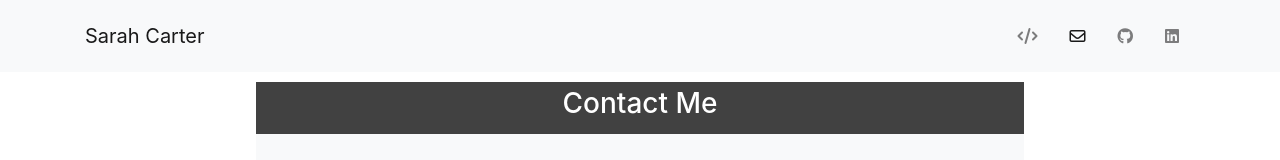
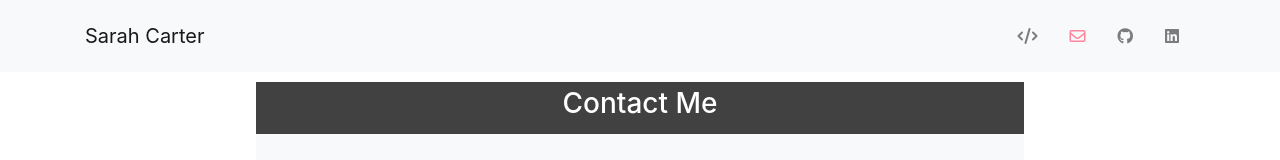
Before and after one commit to sarahm16/React-Portfolio, a React (Create React App) app: page /contact in a window 1280 px wide. Shown: the top 160 px of the page. Built offline with nearby package versions, Linux system fonts and the light colour scheme.

Commit message:
changed active page icon color to pink in navbar

```diff
--- a/src/components/navbar/navbar.js
+++ b/src/components/navbar/navbar.js
@@ -19,12 +19,12 @@ class Navbar extends Component {
                             <a className="nav-link" href="/">About Me </a>
                         </li> */}
 
-                        <li className={this.props.page === 'projects' ? 'nav-link active' : 'nav-link'}>
-                            <a className="nav-link" href="/"><i className="fas fa-code"></i></a>
+                        <li className='nav-link'>
+                            <a className="nav-link" href="/"><i className={this.props.page === 'projects' ? "fas fa-code active-page" : 'fas fa-code'}></i></a>
                         </li>
 
-                        <li className={this.props.page === 'contact' ? 'nav-link active' : 'nav-link'}>
-                            <a className="nav-link" href="/contact"><i className="far fa-envelope"></i></a>
+                        <li className='nav-link'>
+                            <a className="nav-link" href="/contact"><i className={this.props.page === 'contact' ? "far fa-envelope active-page": 'far fa-envelope'}></i></a>
                         </li>
 
                         <li className='nav-link'>
--- a/src/components/navbar/style.css
+++ b/src/components/navbar/style.css
@@ -0,0 +1,3 @@
+.active-page {
+    color: rgb(255, 134, 154);
+}
```
